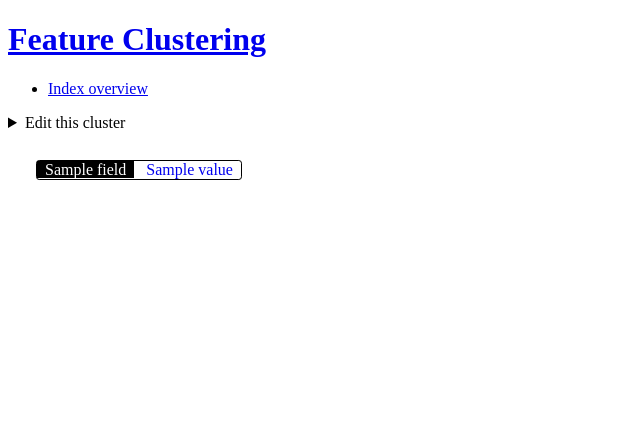
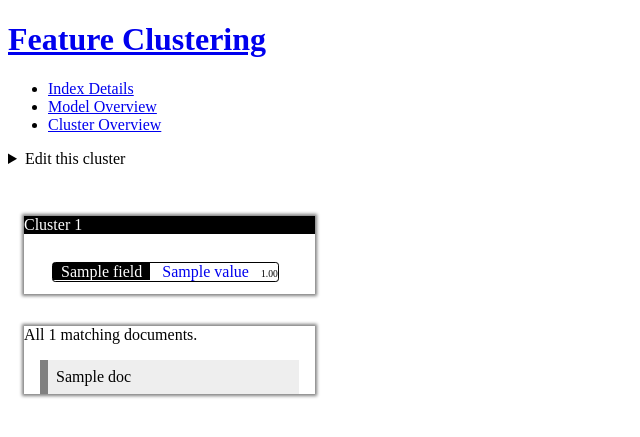
Before and after one commit to SamHames/hyperreal_mirror, a Python web app: template hyperreal/templates/cluster.html in a window 1280 px wide. Shown: the top 437 px of the page, without its empty margins (0-640 px from the left). Run offline with Jinja, Linux system fonts and the light colour scheme; the template is opened without the code that fills it: most values are stand-ins (such as "Sample title", 1, 10 or a date in 2020).

Commit message:
Make cluster view styling consistent with the model overview styling using the same components and display logic
FossilOrigin-Name: f53057320d07c1cb869ad3f9dfb64bf5499d4c9d3ae15fc18ff03e50f247b2fb

```diff
--- a/hyperreal/templates/cluster.html
+++ b/hyperreal/templates/cluster.html
@@ -1,8 +1,14 @@
 {% extends "base.html" %}
+
+{% from 'macros.html' import render_cluster %}
 
 {% block title %}Cluster {{ cluster_id }}{% endblock %}
 
-{% block nav %}<li><a href="/index/{{ index_id }}">Index overview</a></li>{% endblock %}
+{% block nav %}
+    <li><a href="/index/{{ index_id }}/details">Index Details</a></li>
+    <li><a href="/index/{{ index_id }}">Model Overview</a></li>
+    <li><a href="/index/{{ index_id }}/cluster/{{ cluster_id }}">Cluster Overview</a></li>
+{% endblock %}
 
 {% block content %}
 
@@ -21,17 +27,21 @@
     </form>
 </details>
 
-<ul class="compact-cluster">
+<ul class="cluster-list">
+    <li>
+        {{ render_cluster(index_id, cluster_id, features, highlight_feature_id=highlight_feature_id, context="cluster") }}
+    </li>
 
-    {% for feature_id, field, value, score in features %}
+    {% if rendered_docs %}
     <li>
-        <a class="feature-link" href="/index/{{ index_id }}/cluster/{{ cluster_id }}?feature_id={{ feature_id }}">
-            <div class="feature">
-                <span class="field">{{ field }}</span>
-                <span class="value">{{ value }}</span></div>
-        </a>
+        <p>{% if rendered_docs|length < total_docs %}Sample of the {{ total_docs }} matching documents.{% else %}All {{ total_docs }} matching documents.{% endif %}</p>
+        <ul class="doc-list">
+            {% for doc_id, doc in rendered_docs %}
+            <li>{{ doc }}</li>
+            {% endfor %}
+        </ul>
     </li>
-    {% endfor %}
+    {% endif %}
 
 </ul>
 
--- a/hyperreal/templates/macros.html
+++ b/hyperreal/templates/macros.html
@@ -1,6 +1,6 @@
-{% macro render_feature(index_id, feature_id, field, value, score, highlight_feature_id=None) %}
+{% macro render_feature(index_id, cluster_id, feature_id, field, value, score, context, highlight_feature_id=None) %}
 <div {% if feature_id == highlight_feature_id %}class="highlight"{% endif %}>
-    <a class="feature-link" href="/index/{{ index_id }}/?feature_id={{ feature_id }}">
+    <a class="feature-link" href="/index/{{ index_id }}/{{ 'cluster/{}/'.format(cluster_id) if context =='cluster' }}?feature_id={{ feature_id }}">
         <div class="feature">
             <span class="field">{{ field }}</span>
             <span class="value">{{ value }}</span>
@@ -11,18 +11,20 @@
 {%- endmacro %}
 
 
-{% macro render_cluster(index_id, cluster_id, cluster_score, features, highlight_cluster_id=None, highlight_feature_id=None) -%}
+{% macro render_cluster(index_id, cluster_id, features, cluster_score=None, highlight_cluster_id=None, highlight_feature_id=None, context='index') -%}
 <div {% if cluster_id == highlight_cluster_id %}class="highlight"{% endif %}>
     <div class="cluster-header">
-        Cluster {{ cluster_id }} - {{ ("{0:0.2f}" if cluster_score <= 1.0 else "{0:g}").format(cluster_score) }}
+        Cluster {{ cluster_id }} {% if cluster_score is not none %}- {{ ("{0:0.2f}" if cluster_score <= 1.0 else "{0:g}").format(cluster_score) }}{% endif %}
     </div>
     <ul class="compact-cluster">
         {% for feature_id, field, value, score in features %}
         <li >
-            {{ render_feature(index_id, feature_id, field, value, score, highlight_feature_id=highlight_feature_id)}}
+            {{ render_feature(index_id, cluster_id, feature_id, field, value, score, context, highlight_feature_id=highlight_feature_id)}}
         </li>
         {% endfor %}
-        <a href="/index/{{ index_id }}/cluster/{{ cluster_id }}">See all</a>
+
+    {% if context == "index" %}
+        <a href="/index/{{ index_id }}/cluster/{{ cluster_id }}{{ '/?feature_id={}'.format(highlight_feature_id) if highlight_feature_id else '' }}">See all</a>
     </ul>
     <a href="/index/{{ index_id }}/?cluster_id={{ cluster_id }}">Pivot</a>
     <details>
@@ -32,5 +34,8 @@
             <button class="inline-button" type="submit">Delete 🗑️</button>
         </form>
     </details>
+    {% else %}
+    </ul>
+    {% endif %}
 </div>
 {%- endmacro %}
```
Also changed, not shown: hyperreal/server.py (+18 -3 lines), hyperreal/templates/index.html (+5 -5 lines).
